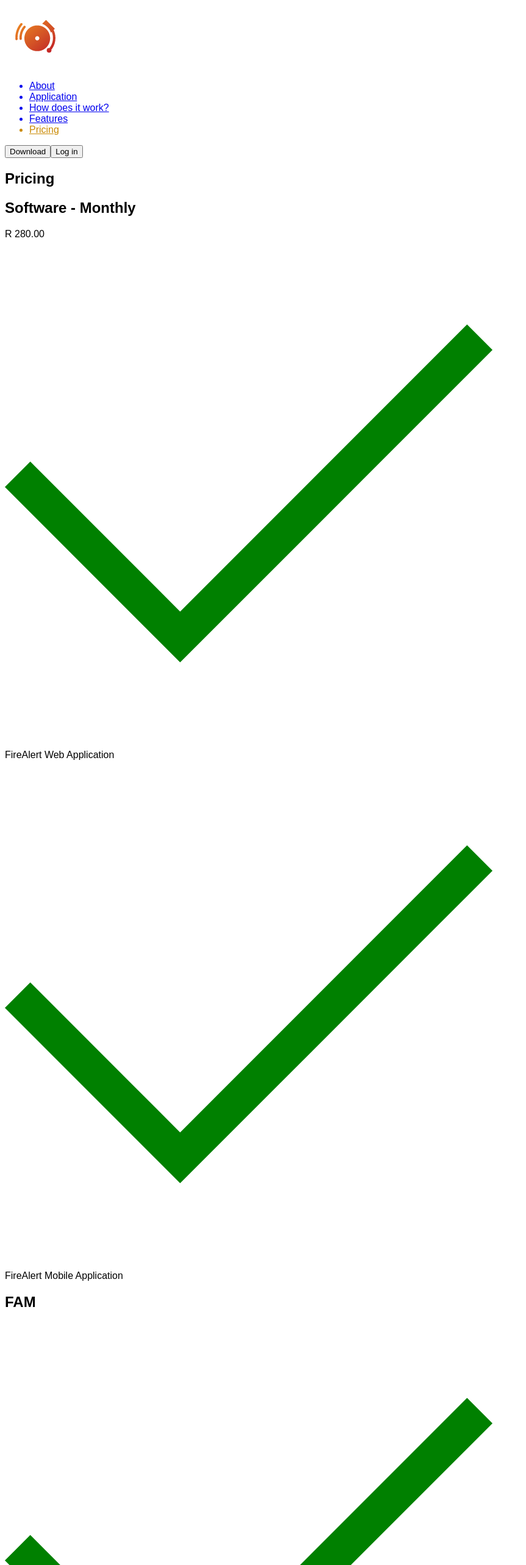
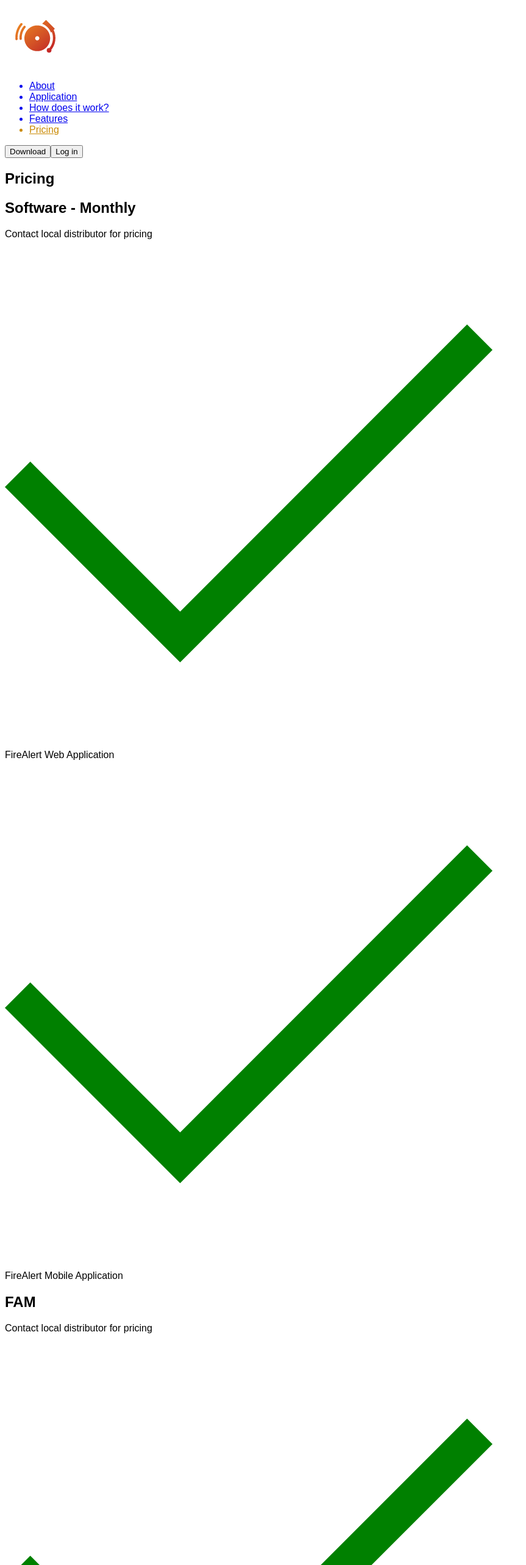
Before and after one commit to Phosah/firealert, a Vue app: page /pricing in a window 1280 px wide. Shown: the top 2566 px of the page at 61% size, without its empty margins (0-863 px from the left). Built offline with nearby package versions, Linux system fonts and the light colour scheme; the HTML template or start-up script is replaced by a standard one.

Commit message:
pricing update

```diff
--- a/src/views/PricingView.vue
+++ b/src/views/PricingView.vue
@@ -6,7 +6,8 @@
       <article class="mb-10 border border-black">
         <div class="flex items-center justify-between px-4">
           <h2 class="my-2 text-3xl font-bold">Software - Monthly</h2>
-          <p class="flex-shrink-0 font-bold text-black">R 280.00</p>
+          <!-- <p class="flex-shrink-0 font-bold text-black">R 280.00</p> -->
+          <p class="flex-shrink-0 font-bold text-black">Contact local distributor for pricing</p>
         </div>
 
         <div class="py-4 border-t">
@@ -31,7 +32,11 @@
       </article>
 
       <article class="mb-10 border border-black">
-        <h2 class="my-2 px-4 text-3xl font-bold">FAM</h2>
+        <div class="flex items-center justify-between px-4">
+          <h2 class="my-2 text-3xl font-bold">FAM</h2>
+          <p class="flex-shrink-0 font-bold text-black">Contact local distributor for pricing</p>
+        </div>
+
 
         <div class="py-4 border-t">
           <div class="px-4 flex justify-between space-x-2 space-y-2">
@@ -42,7 +47,7 @@
               ></component>
               <p>Main controller (including pigtail, plugs and harness)</p>
             </div>
-            <p class="flex-shrink-0 font-bold text-black">R 6 370.00</p>
+            <!-- <p class="flex-shrink-0 font-bold text-black">R 6 370.00</p> -->
           </div>
           <div class="px-4 flex justify-between space-x-2 space-y-2">
             <div class="flex items-center space-x-2">
@@ -52,7 +57,7 @@
               ></component>
               <p>Bracket</p>
             </div>
-            <p class="font-bold text-black">R 170.00</p>
+            <!-- <p class="font-bold text-black">R 170.00</p> -->
           </div>
           <div class="px-4 flex justify-between space-x-2 space-y-2">
             <div class="flex items-center space-x-2">
@@ -62,13 +67,16 @@
               ></component>
               <p>Package incl manual</p>
             </div>
-            <p class="font-bold text-black">R 100.00</p>
+            <!-- <p class="font-bold text-black">R 100.00</p> -->
           </div>
         </div>
       </article>
 
       <article class="mb-10 border border-black">
-        <h2 class="my-2 px-4 text-3xl font-bold">FEMS</h2>
+        <div class="flex items-center justify-between px-4">
+          <h2 class="my-2 text-3xl font-bold">FEMS</h2>
+          <p class="flex-shrink-0 font-bold text-black">Contact local distributor for pricing</p>
+        </div>
 
         <div class="py-4 border-t">
           <div class="px-4 flex justify-between space-x-2 space-y-2">
@@ -79,7 +87,7 @@
               ></component>
               <p>Relay box</p>
             </div>
-            <p class="font-bold text-black">R 3 690.00</p>
+            <!-- <p class="font-bold text-black">R 3 690.00</p> -->
           </div>
           <div class="px-4 flex justify-between space-x-2 space-y-2">
             <div class="flex items-center space-x-2">
@@ -89,7 +97,7 @@
               ></component>
               <p>Bracket</p>
             </div>
-            <p class="font-bold text-black">R 170.00</p>
+            <!-- <p class="font-bold text-black">R 170.00</p> -->
           </div>
           <div class="px-4 flex justify-between space-x-2 space-y-2">
             <div class="flex items-center space-x-2">
@@ -99,13 +107,16 @@
               ></component>
               <p>Package</p>
             </div>
-            <p class="font-bold text-black">R 80.00</p>
+            <!-- <p class="font-bold text-black">R 80.00</p> -->
           </div>
         </div>
       </article>
 
       <article class="mb-10 border border-black">
-        <h2 class="my-2 px-4 text-3xl font-bold">Termination Box</h2>
+        <div class="flex items-center justify-between px-4">
+          <h2 class="my-2 text-3xl font-bold">Termination Box</h2>
+          <p class="flex-shrink-0 font-bold text-black">Contact local distributor for pricing</p>
+        </div>
 
         <div class="py-4 border border-t">
           <div class="px-4 flex justify-between space-x-2 space-y-2">
@@ -116,7 +127,7 @@
               ></component>
               <p>Termination box(including plugs and harness)</p>
             </div>
-            <p class="flex-shrink-0 font-bold text-black">R 1 374.00</p>
+            <!-- <p class="flex-shrink-0 font-bold text-black">R 1 374.00</p> -->
           </div>
           <div class="px-4 flex justify-between space-x-2 space-y-2">
             <div class="flex items-center space-x-2">
@@ -126,7 +137,7 @@
               ></component>
               <p>Bracket</p>
             </div>
-            <p class="font-bold text-black">R 170.00</p>
+            <!-- <p class="font-bold text-black">R 170.00</p> -->
           </div>
           <div class="px-4 flex justify-between space-x-2 space-y-2">
             <div class="flex items-center space-x-2">
@@ -136,13 +147,16 @@
               ></component>
               <p>Package</p>
             </div>
-            <p class="font-bold text-black">R 80.00</p>
+            <!-- <p class="font-bold text-black">R 80.00</p> -->
           </div>
         </div>
       </article>
 
       <article class="mb-10 border border-black">
-        <h2 class="my-2 px-4 text-3xl font-bold">WFS</h2>
+        <div class="flex items-center justify-between px-4">
+          <h2 class="my-2 text-3xl font-bold">WFS</h2>
+          <p class="flex-shrink-0 font-bold text-black">Contact local distributor for pricing</p>
+        </div>
 
         <div class="py-4 border border-t">
           <div class="px-4 flex justify-between space-x-2 space-y-2">
@@ -153,7 +167,7 @@
               ></component>
               <p>Wireless probe sender</p>
             </div>
-            <p class="font-bold text-black">R 1 570.00</p>
+            <!-- <p class="font-bold text-black">R 1 570.00</p> -->
           </div>
           <div class="px-4 flex justify-between space-x-2 space-y-2">
             <div class="flex items-center space-x-2">
@@ -163,7 +177,7 @@
               ></component>
               <p>Bracket</p>
             </div>
-            <p class="font-bold text-black">R 134.00</p>
+            <!-- <p class="font-bold text-black">R 134.00</p> -->
           </div>
           <div class="px-4 flex justify-between space-x-2 space-y-2">
             <div class="flex items-center space-x-2">
@@ -173,7 +187,7 @@
               ></component>
               <p>Package</p>
             </div>
-            <p class="font-bold text-black">R 30.00</p>
+            <!-- <p class="font-bold text-black">R 30.00</p> -->
           </div>
         </div>
       </article>
```
